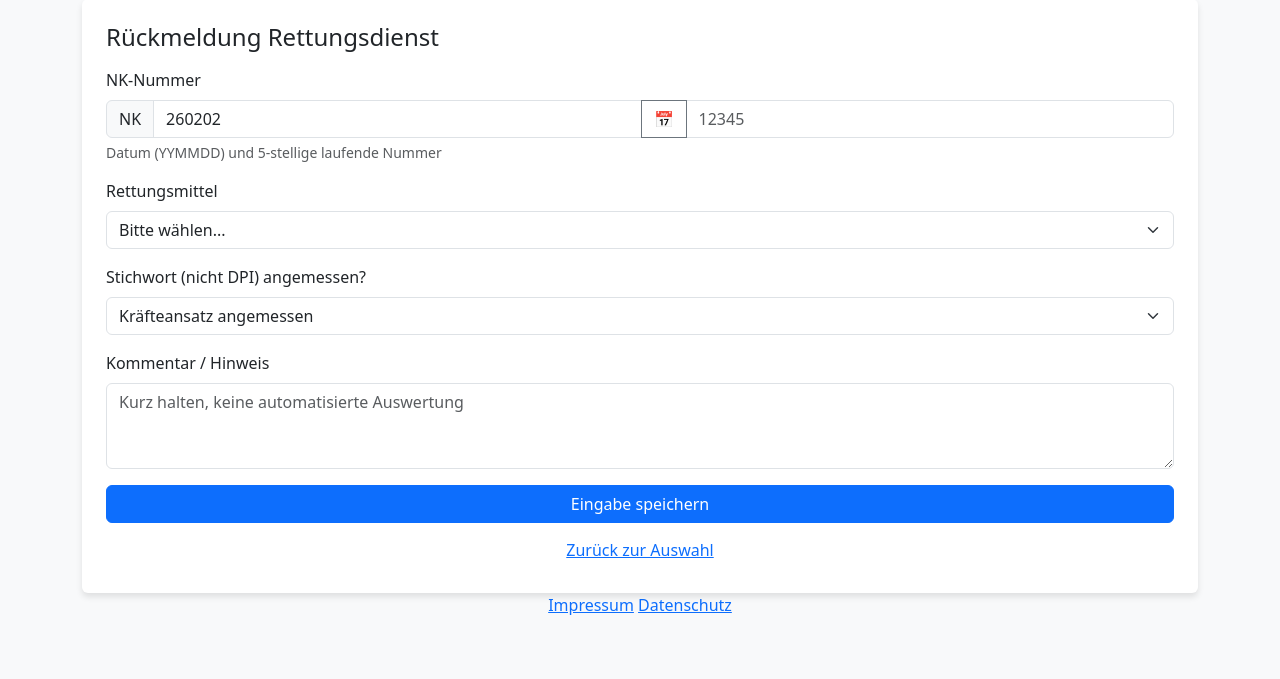
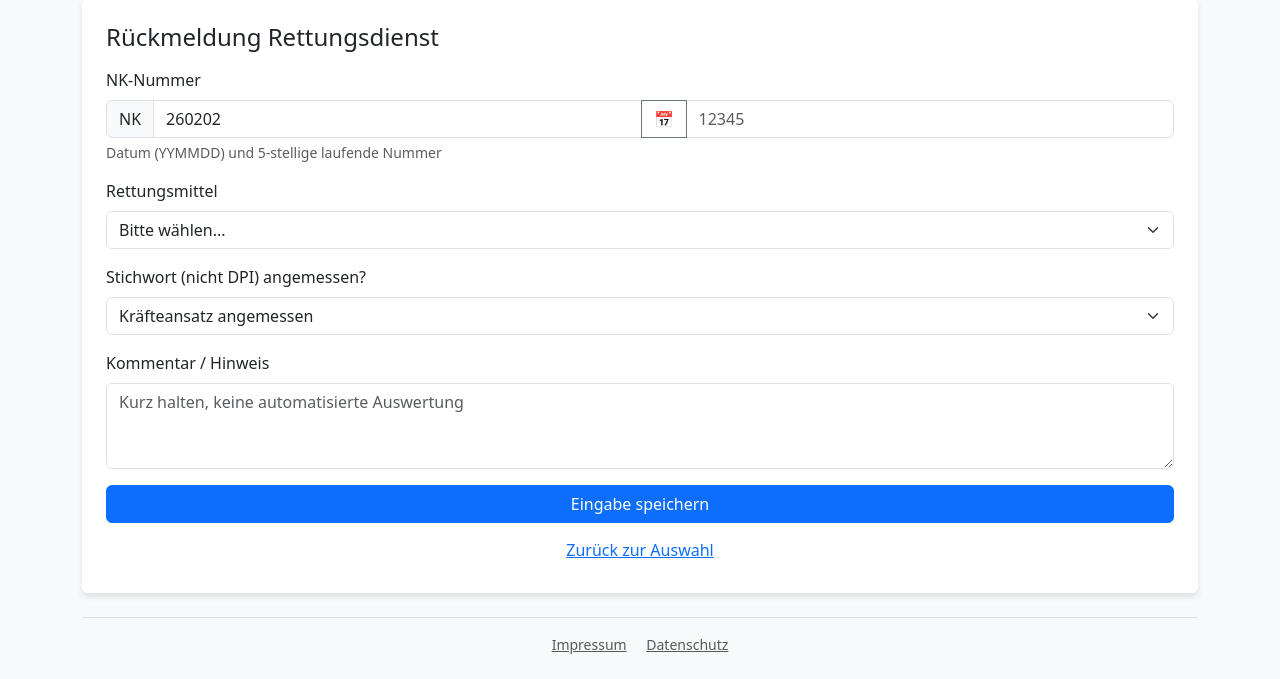
Before and after one commit to mbrucker-kiel/qm-feedback-system, a Python web app: template templates/rd.html in a window 1280 px wide. Shown: the part 187-866 px from the top of the page. Before the commit the page ends 802 px from the top, so only its background shows below. Run offline with Jinja, Linux system fonts and the light colour scheme; the template is opened without the code that fills it: most values are stand-ins (such as "Sample title", 1, 10 or a date in 2020).

Commit message:
updated impressum footer

```diff
--- a/templates/base.html
+++ b/templates/base.html
@@ -22,10 +22,9 @@
         </div>
 
         {% block content %}{% endblock %}
-        <div class="text-center mb-4">
-
-            <a href="{{ url_for('impressum') }}">Impressum</a>
-            <a href="{{ url_for('datenschutz') }}">Datenschutz</a>
+        <div class="text-center mt-4 pt-3 border-top text-muted small">
+            <a href="{{ url_for('impressum') }}" class="text-muted me-3">Impressum</a>
+            <a href="{{ url_for('datenschutz') }}" class="text-muted">Datenschutz</a>
         </div>
     </div>
     <script src="{{ url_for('static', path='bootstrap.bundle.min.js') }}"></script>
```
